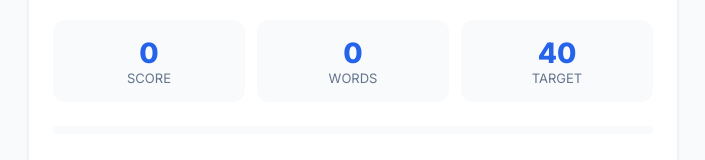
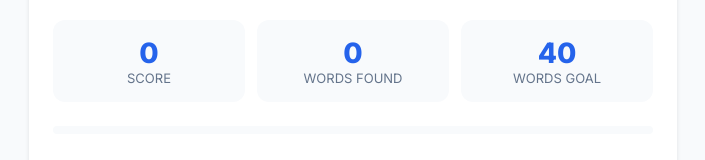
Before and after one commit to JasonSkog/PreFix, a plain HTML site: page index.html in a window 1280 px wide. Shown: the part 331-491 px from the top of the page, without its empty margins (287-992 px from the left). Drawn offline with Linux system fonts and the light colour scheme.

Commit message:
Update index.html

```diff
--- a/index.html
+++ b/index.html
@@ -31,11 +31,11 @@
             </div>
             <div class="stat-item">
                 <div id="wordsFound" class="stat-value">0</div>
-                <div class="stat-label">Words</div>
+                <div class="stat-label">Words Found</div>
             </div>
             <div class="stat-item">
                 <div class="stat-value">40</div>
-                <div class="stat-label">Target</div>
+                <div class="stat-label">Words Goal</div>
             </div>
         </div>
 
```
